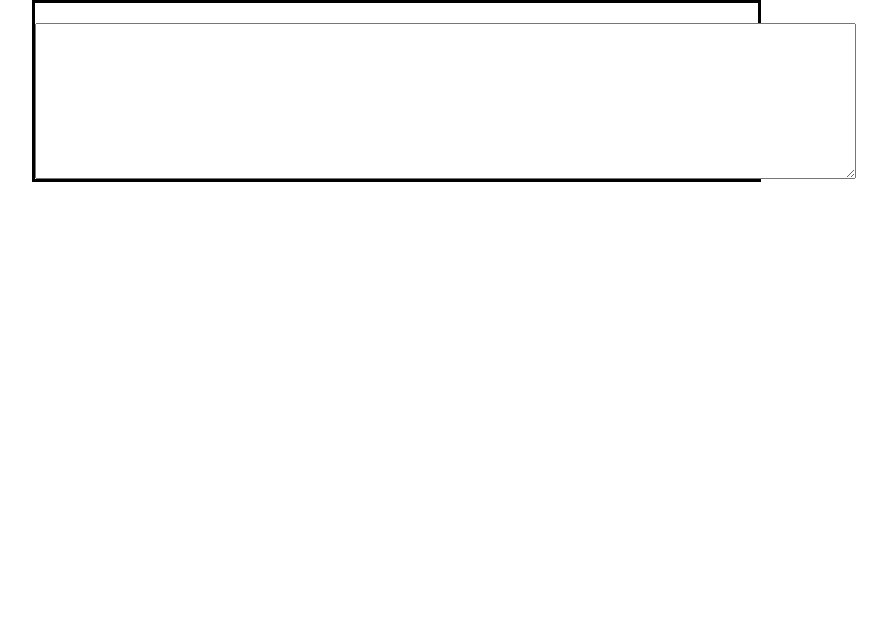
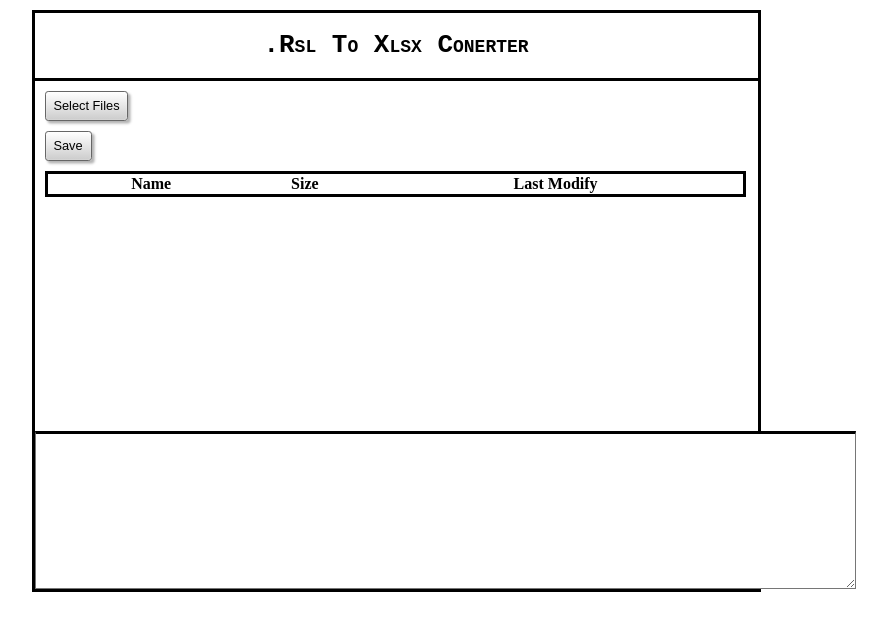
Before and after one commit to rlsFileConv/rlsFileConv.github.io, a plain HTML site: page index.html in a window 1280 px wide. Shown: the whole page, without its empty margins (244-1131 px from the left). Drawn offline with Linux system fonts and the light colour scheme.

Commit message:
Add files via upload

```diff
--- a/css.css
+++ b/css.css
@@ -1 +1 @@
-html{width:100 %;height:100 %}body{width:100 %;height:80 %;overflow:hidden;margin:0}.centerDiv{width:723px;height:90 %;border:solid;margin:auto;margin - top:10px;position:relative}h1{text - align:center;font - variant:small - caps;font - family:monospace}.rows{margin:10px}.spans{margin - right:10px}table{border:solid;width:97 %;margin:10px;border - collapse:collapse}td{text - align:center}thead tr{border - bottom:2px solid black}input{width:94px;text - align:center;margin - right:10px}div.line{width:100 %;height:0;border - top:3px solid black}input[type="file"]{display:none}input,.spans{display:none}.custom{border:1px solid#ccc;display:inline - block;padding:6px 12px;cursor:pointer}textarea{bottom:0;position:absolute;border - top:3px solid}.modal - label{display:inline - block;line - height:2.2em;padding:.62em;border:1px solid #666;border-radius:.25em;background-image:linear-gradient(to bottom,# fff,#ccc);box - shadow:inset 0 0.1em#fff,.2em.2em.2em rgba(0,0,0,.3);font - family:arial,sans - serif;font - size:.8em}.modal - label:hover{border - color:#3c7fb1;background-image:linear-gradient(to bottom,# fff,#a9dbf6)}.modal - label:focus{padding:.56em .68em}
+html{width:100%;height:100%}body{width:100%;height:80%;overflow:hidden;margin:0}.centerDiv{width:723px;height:90%;border:solid;margin:auto;margin-top:10px;position:relative}h1{text-align:center;font-variant:small-caps;font-family:monospace}.rows{margin:10px}.spans{margin-right:10px}table{border:solid;width:97%;margin:10px;border-collapse:collapse}td{text-align:center}thead tr{border-bottom:2px solid black}input{width:94px;text-align:center;margin-right:10px}div.line{width:100%;height:0;border-top:3px solid black}input[type="file"]{display:none}input,.spans{display:none}.custom{border:1px solid #ccc;display:inline-block;padding:6px 12px;cursor:pointer}textarea{bottom:0;position:absolute;border-top:3px solid}.modal-label{display:inline-block;line-height:2.2em;padding:0 .62em;border:1px solid #666;border-radius:.25em;background-image:linear-gradient(to bottom,#fff,#ccc);box-shadow:inset 0 0 .1em #fff,.2em .2em .2em rgba(0,0,0,.3);font-family:arial,sans-serif;font-size:.8em}.modal-label:hover{border-color:#3c7fb1;background-image:linear-gradient(to bottom,#fff,#a9dbf6)}.modal-label:focus{padding:0 .56em 0 .68em}
```
